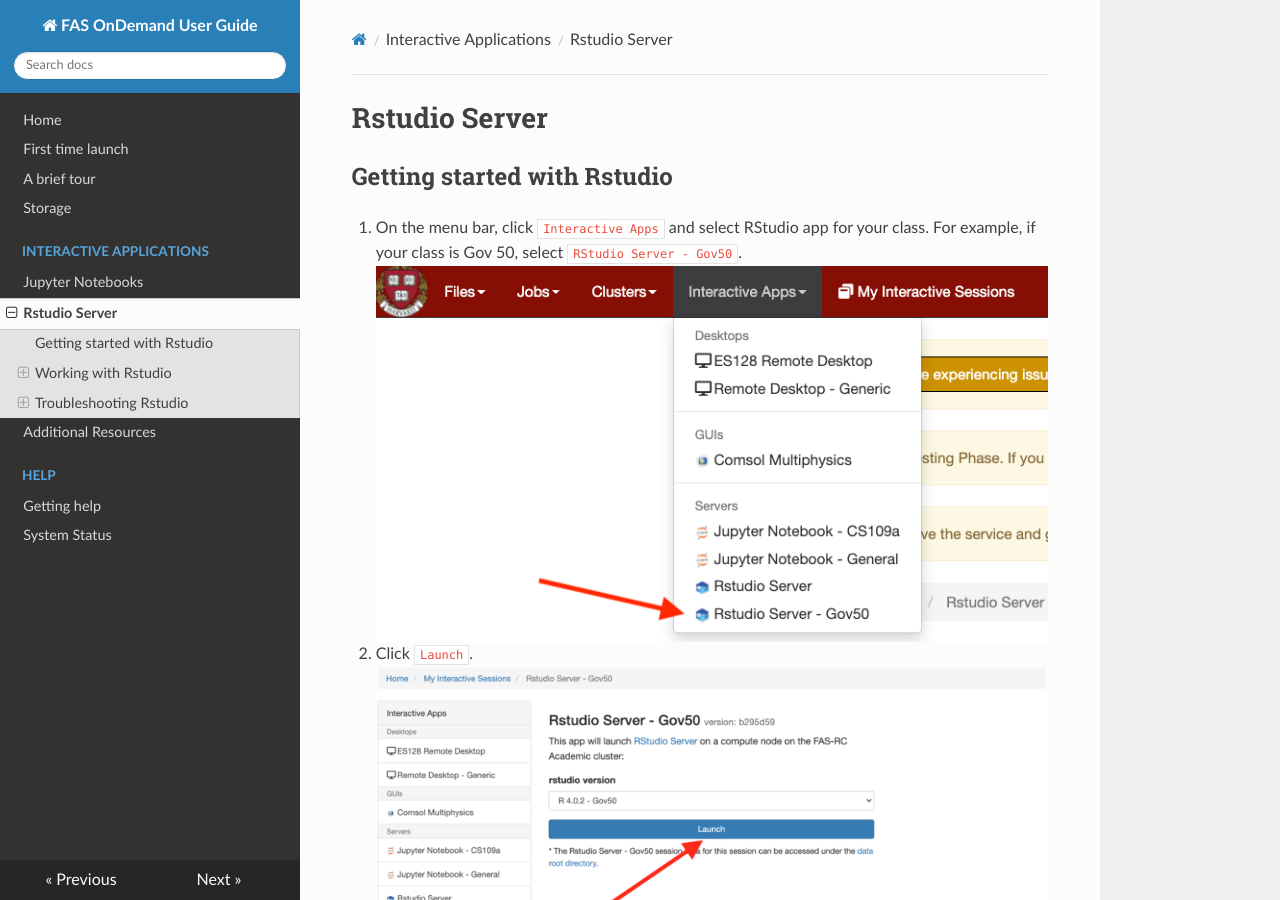
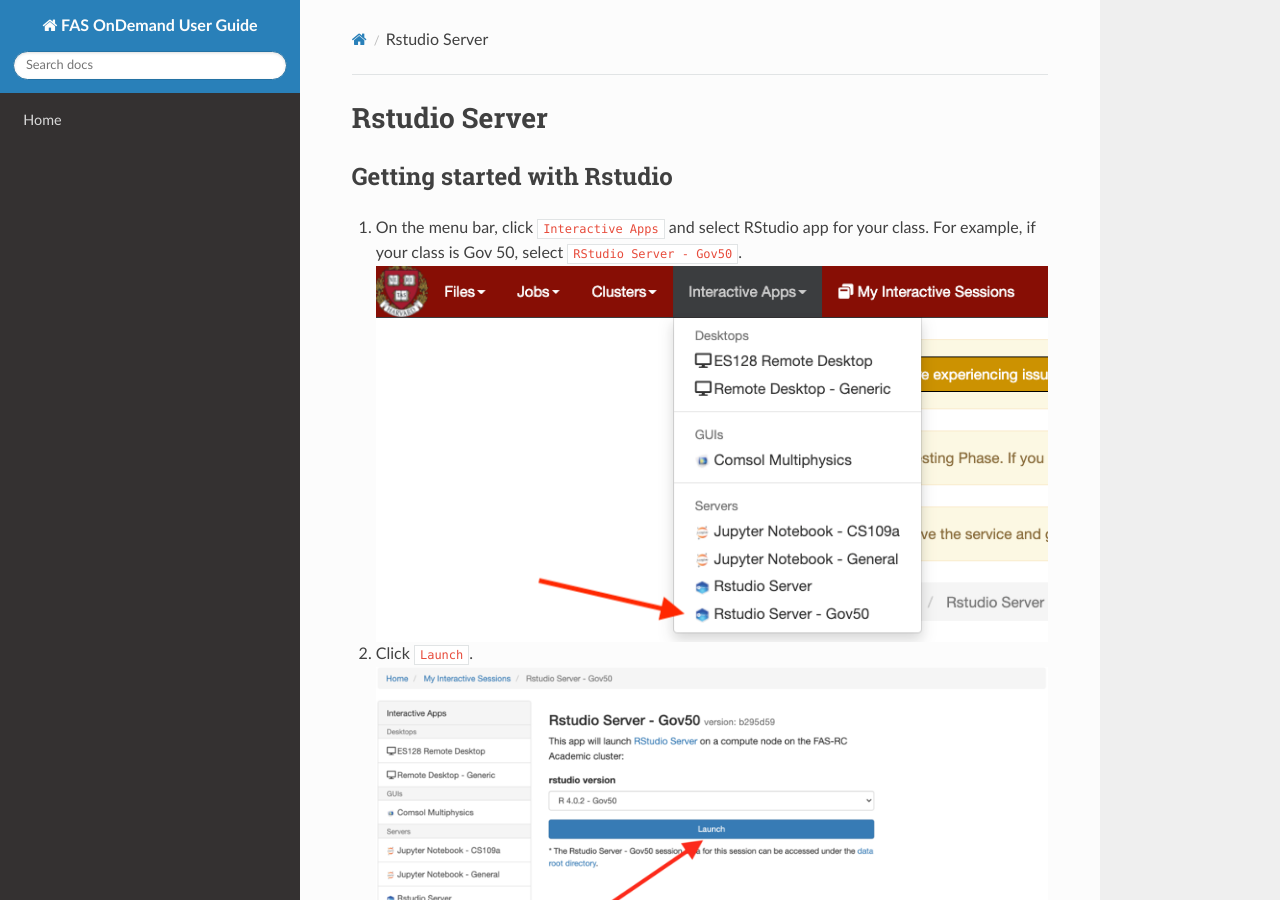
Before and after one commit to fasrc/fas-ondemand-user-guide, an MkDocs documentation site: the page built from docs/rstudio.md, in a window 1280 px wide and 900 px high. Built offline with MkDocs 1.6.1, drawn with Linux system fonts in a browser that asks for light colours; nearby versions of some CDN libraries.

```diff
--- a/mkdocs.yml
+++ b/mkdocs.yml
@@ -2,14 +2,4 @@
 site_url: https://fasrc.github.io/fas-ondemand-user-guide/
 nav:
   - Home: index.md
-  - First time launch: firstlaunch.md
-  - A brief tour: tour.md
-  - Storage: storage.md
-  - Interactive Applications:
-    - Jupyter Notebooks: jupyter.md
-    - Rstudio Server: rstudio.md
-    - Additional Resources: additionalresources.md
-  - Help:
-    - Getting help: help.md
-    - System Status: status.md
 theme: readthedocs
```
Also changed, not shown: docs/index.md (added, +7 -0 lines).
